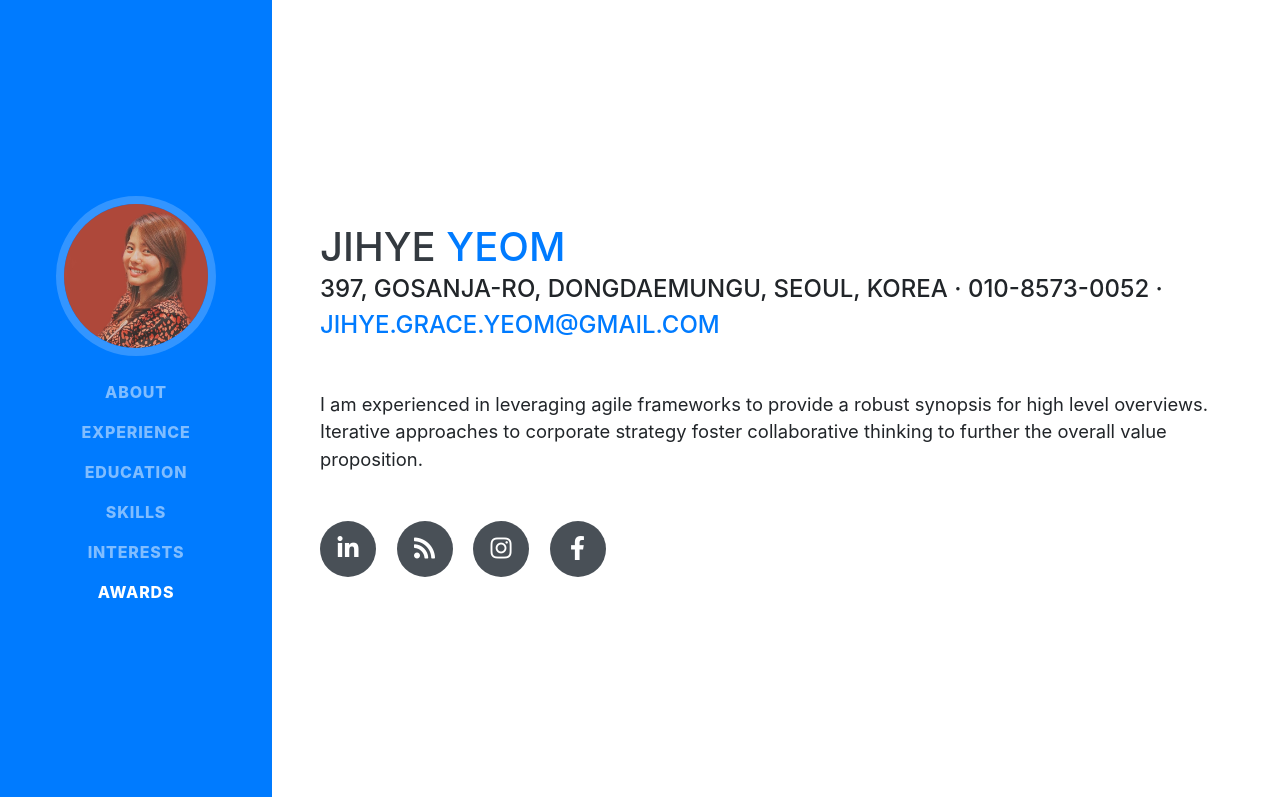
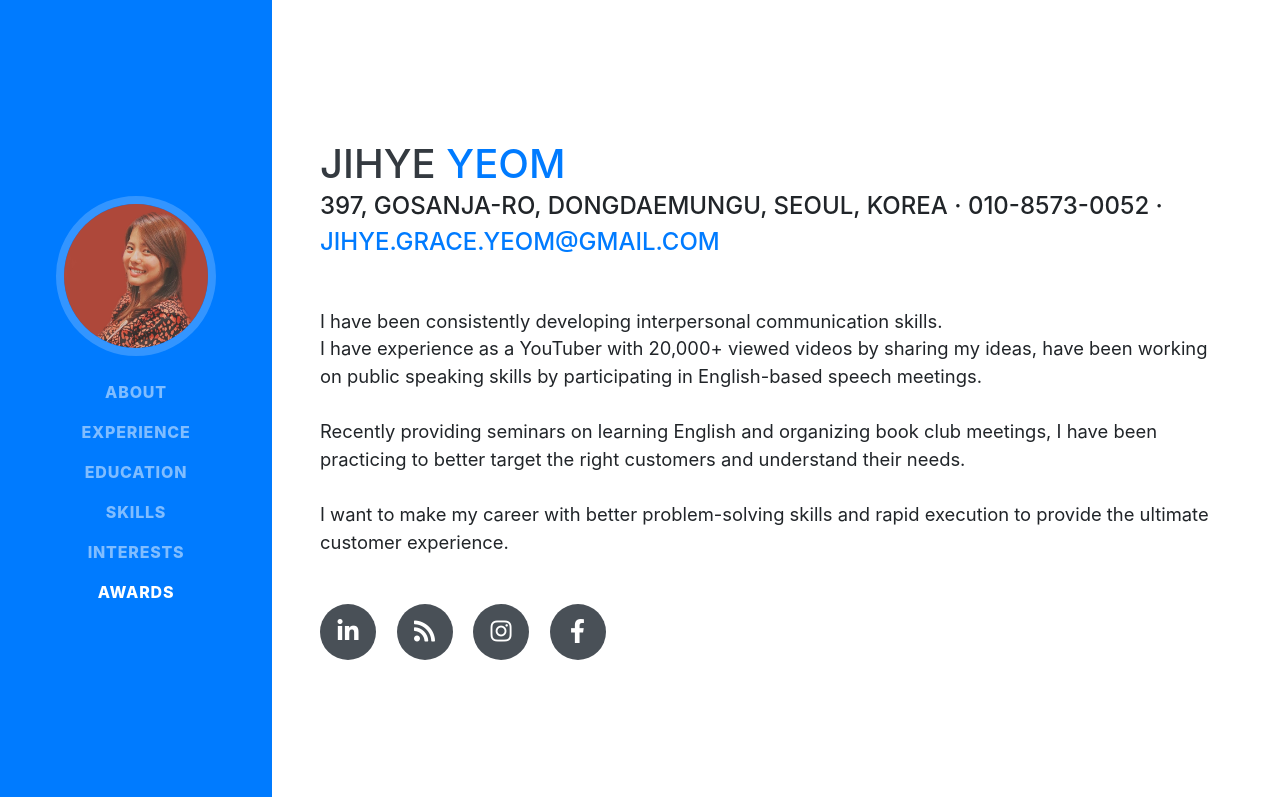
Before and after one commit to graceyeom/resume_eng, a website with bundled scripts: page index.html in a window 1280 px wide. Shown: the top 797 px of the page. Built offline with nearby package versions, Linux system fonts and the light colour scheme; a web font is replaced by a local one.

Commit message:
edited - mine

```diff
--- a/index.html
+++ b/index.html
@@ -69,7 +69,12 @@
         <div class="subheading mb-5">397, Gosanja-ro, Dongdaemungu, Seoul, Korea · 010-8573-0052 ·
           <a href="mailto:jihye.grace.yeom@gmail.com">jihye.grace.yeom@gmail.com</a>
         </div>
-        <p class="lead mb-5">I am experienced in leveraging agile frameworks to provide a robust synopsis for high level overviews. Iterative approaches to corporate strategy foster collaborative thinking to further the overall value proposition.</p>
+        <p class="lead mb-5">I have been consistently developing interpersonal communication skills.
+          <br>I have experience as a YouTuber with 20,000+ viewed videos by sharing my ideas, have been working on public speaking skills by participating in English-based speech meetings.
+
+<br><br> Recently providing seminars on learning English and organizing book club meetings, I have been practicing to better target the right customers and understand their needs.
+<br><br> I want to make my career with better problem-solving skills and rapid execution to provide the ultimate customer experience.
+</p>
         <div class="social-icons">
           <a href="https://www.linkedin.com/in/jihye-yeom-970485109/" target="_blank">
             <i class="fab fa-linkedin-in"></i>
```
